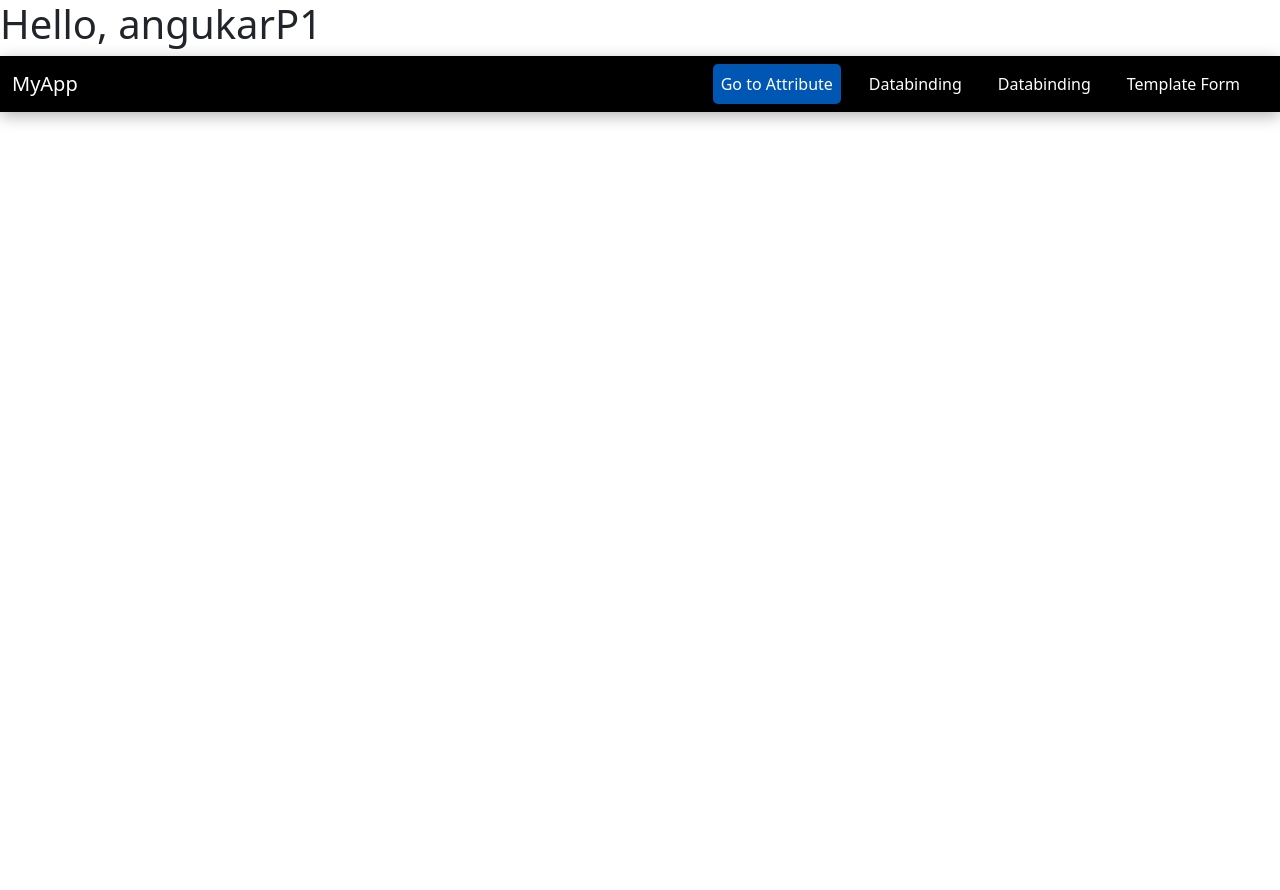
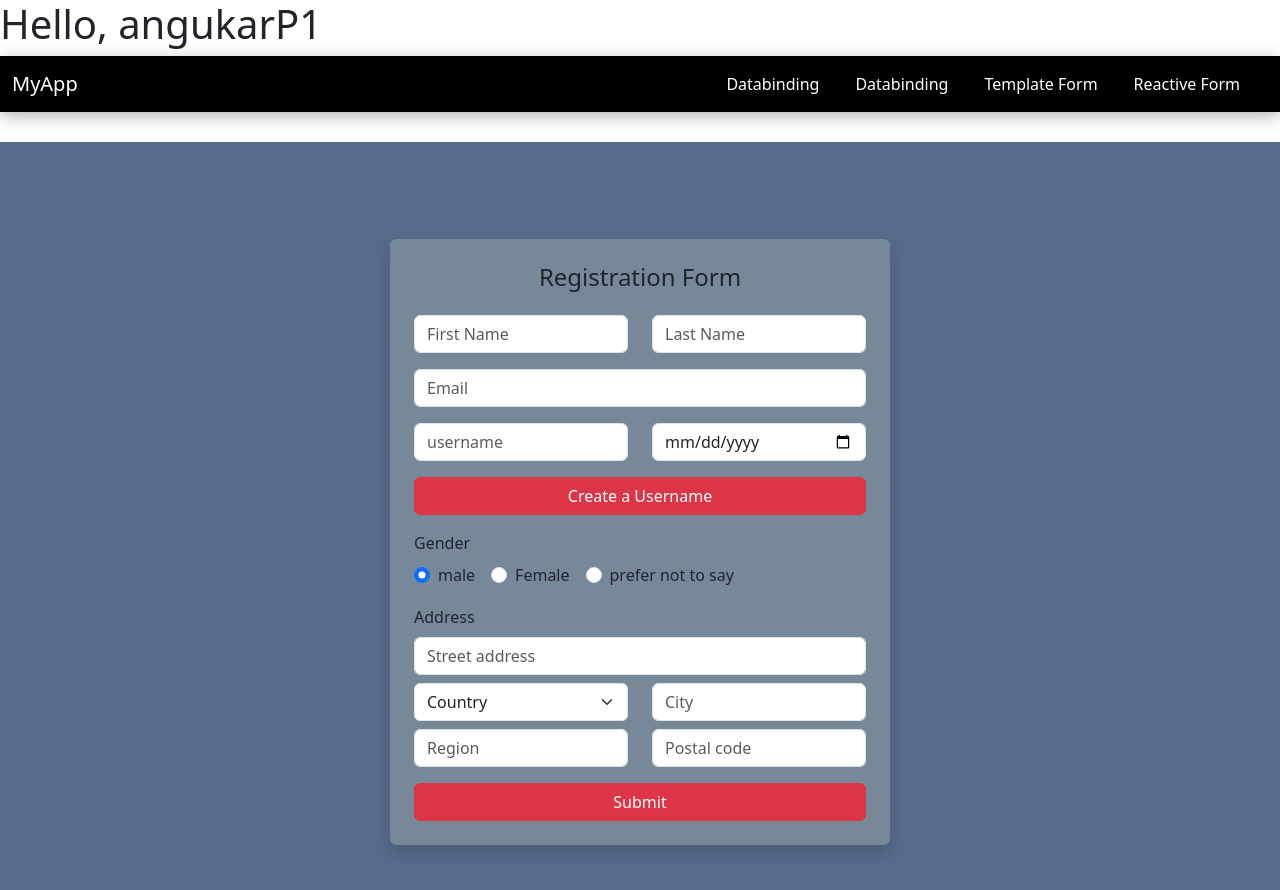
Before and after one commit to akshayrakhunde01/Anuglar, an Angular app: page /reactive-form in a window 1280 px wide. Before the commit this address led to /. Shown: the top 890 px of the page. Before the commit the page ends 800 px from the top, so only its background shows below. Built offline with nearby package versions, Linux system fonts and the light colour scheme.

Commit message:
Add Reactive Form component with form structure and routing

```diff
--- a/src/app/app.component.html
+++ b/src/app/app.component.html
@@ -66,11 +66,11 @@
 
           <div class="collapse navbar-collapse" id="navbarNav">
             <ul class="navbar-nav ms-auto">
-              <li class="nav-item">
+              <!-- <li class="nav-item">
                 <a class="nav-link active" aria-current="page" href="#" routerLink="attribute">
                   <i class="bi bi-gear"></i> Go to Attribute
                 </a>
-              </li>
+              </li> -->
               <li class="nav-item">
                 <a class="nav-link" href="#" routerLink="DatabindingComponent">
                   <i class="bi bi-arrow-right-circle"></i> Databinding
@@ -85,6 +85,11 @@
               <li class="nav-item">
                 <a class="nav-link" href="#" routerLink="template-form">
                   <i class="bi bi-arrow-right-circle"></i>Template Form
+                </a>
+              </li>
+              <li class="nav-item">
+                <a class="nav-link" href="#" routerLink="reactive-form">
+                  <i class="bi bi-arrow-right-circle"></i>Reactive Form
                 </a>
               </li>
             </ul>
--- a/src/app/app.component.ts
+++ b/src/app/app.component.ts
@@ -1,8 +1,9 @@
 import { Component } from '@angular/core';
+import { ReactiveFormsModule } from '@angular/forms';
 import { RouterLink, RouterOutlet } from '@angular/router';
 @Component({
   selector: 'app-root',
-  imports: [RouterOutlet,RouterLink],
+  imports: [RouterOutlet,RouterLink,ReactiveFormsModule],
   templateUrl: './app.component.html',
   styleUrl: './app.component.css'
   // DatabindingComponent,StructuralDirectiveComponent,AttributeDirectiveComponent
--- a/src/app/app.routes.ts
+++ b/src/app/app.routes.ts
@@ -3,9 +3,11 @@ import { Routes } from '@angular/router';
 import { AttributeDirectiveComponent } from './components/attribute-directive/attribute-directive.component';
 import { DatabindingComponent } from './components/databinding/databinding.component';
 import { TemplateFromComponent } from './components/template-from/template-from.component';
+import { ReactiveFormComponent } from './components/reactive-form/reactive-form.component';
 
 export const routes: Routes = [
     {path:"DatabindingComponent", component:DatabindingComponent},
     {path:'attribute', component:AttributeDirectiveComponent},
-    {path:'template-form',component:TemplateFromComponent}
+    {path:'template-form',component:TemplateFromComponent},
+    {path:'reactive-form',component:ReactiveFormComponent}
 ];
--- a/src/app/components/reactive-form/reactive-form.component.html
+++ b/src/app/components/reactive-form/reactive-form.component.html
@@ -1 +1,80 @@
-<p>reactive-form works!</p>
+<body style="background-color: #586b89;">
+
+    <div class="container bg-blak min-vh-100 d-flex justify-content-center align-items-center">
+
+    <form class="p-4 rounded shadow " style="max-width: 500px; width: 100%; background-color: lightslategrey;">
+      <h4 class="text-center mb-4">Registration Form</h4>
+
+      <div class="row mb-3">
+        <div class="col">
+          <input type="text" class="form-control" placeholder="First Name">
+        </div>
+        <div class="col">
+          <input type="text" class="form-control" placeholder="Last Name">
+        </div>
+      </div>
+
+      <div class="mb-3">
+        <input type="email" class="form-control" placeholder="Email">
+      </div>
+
+      <div class="row mb-3">
+        <div class="col">
+          <input type="text" class="form-control" placeholder="username">
+        </div>
+        <div class="col">
+          <input type="date" class="form-control">
+        </div>
+      </div>
+
+      <div class="mb-3">
+        <button type="button" class="btn btn-danger w-100">Create a Username</button>
+      </div>
+
+      <div class="mb-3">
+        <label class="form-label d-block">Gender</label>
+        <div class="form-check form-check-inline">
+          <input class="form-check-input" type="radio" name="gender" id="male" checked>
+          <label class="form-check-label" for="male">male</label>
+        </div>
+        <div class="form-check form-check-inline">
+          <input class="form-check-input" type="radio" name="gender" id="female">
+          <label class="form-check-label" for="female">Female</label>
+        </div>
+        <div class="form-check form-check-inline">
+          <input class="form-check-input" type="radio" name="gender" id="preferNot">
+          <label class="form-check-label" for="preferNot">prefer not to say</label>
+        </div>
+      </div>
+
+      <div class="mb-3">
+        <label class="form-label">Address</label>
+        <input type="text" class="form-control mb-2" placeholder="Street address">
+
+        <div class="row mb-2">
+          <div class="col">
+            <select class="form-select">
+              <option selected>Country</option>
+            </select>
+          </div>
+          <div class="col">
+            <input type="text" class="form-control" placeholder="City">
+          </div>
+        </div>
+
+        <div class="row">
+          <div class="col">
+            <input type="text" class="form-control" placeholder="Region">
+          </div>
+          <div class="col">
+            <input type="text" class="form-control" placeholder="Postal code">
+          </div>
+        </div>
+      </div>
+
+      <button type="submit" class="btn btn-danger w-100">Submit</button>
+    </form>
+  </div>
+
+
+  </body>
--- a/src/app/components/reactive-form/reactive-form.component.ts
+++ b/src/app/components/reactive-form/reactive-form.component.ts
@@ -1,11 +1,25 @@
-import { Component } from '@angular/core';
+import { Component, OnInit } from '@angular/core';
+import { FormControl, FormGroup, ReactiveFormsModule } from '@angular/forms';
 
 @Component({
   selector: 'app-reactive-form',
+  // imports: [ReactiveFormsModule],
   imports: [],
   templateUrl: './reactive-form.component.html',
-  styleUrl: './reactive-form.component.css'
+  styleUrl: './reactive-form.component.css',
 })
-export class ReactiveFormComponent {
+export class ReactiveFormComponent implements OnInit {
+  // registrationForm=new FormGroup({
+  //   firstName:new FormControl(''),
+  //   lastName:new FormControl('')
+  // })
 
+  registrationForm!: FormGroup;
+
+  ngOnInit() {
+    this.registrationForm = new FormGroup({
+      firstName: new FormControl(''),
+      lastName: new FormControl(''),
+    });
+  }
 }
```
